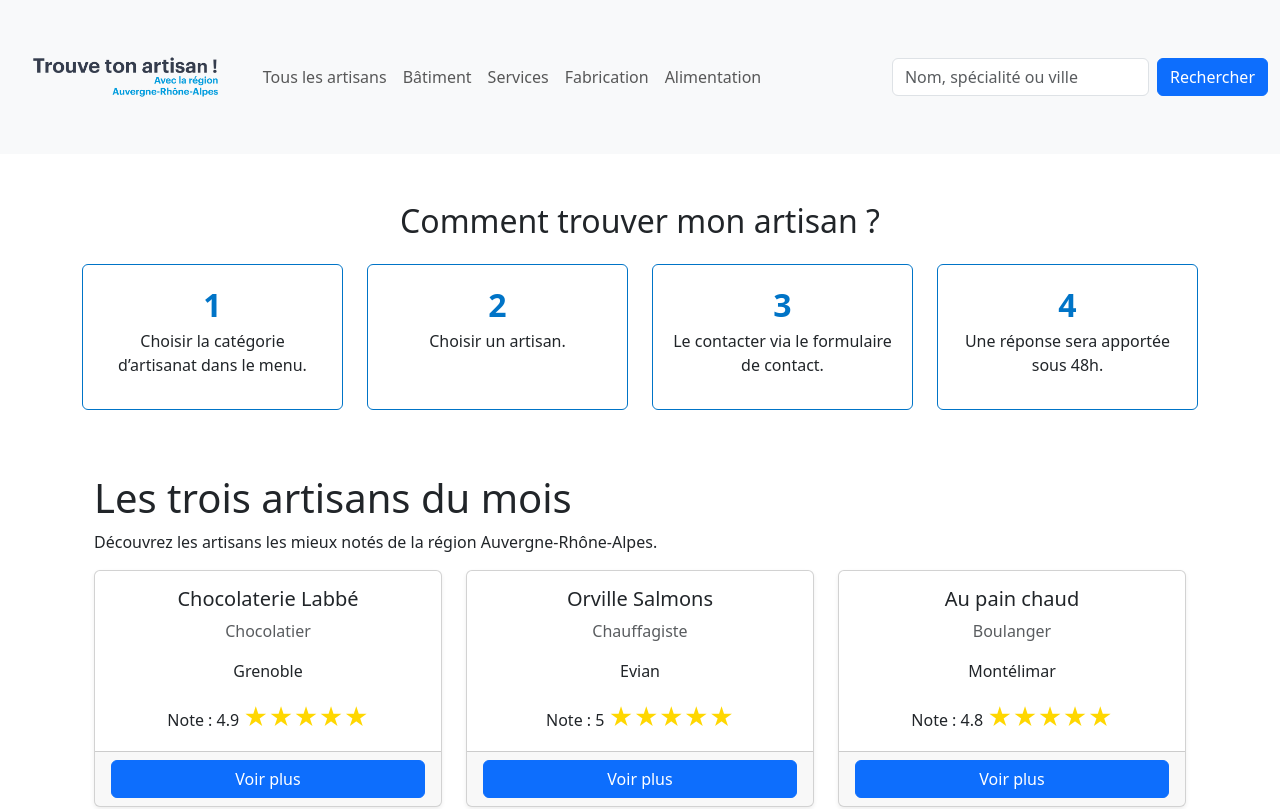
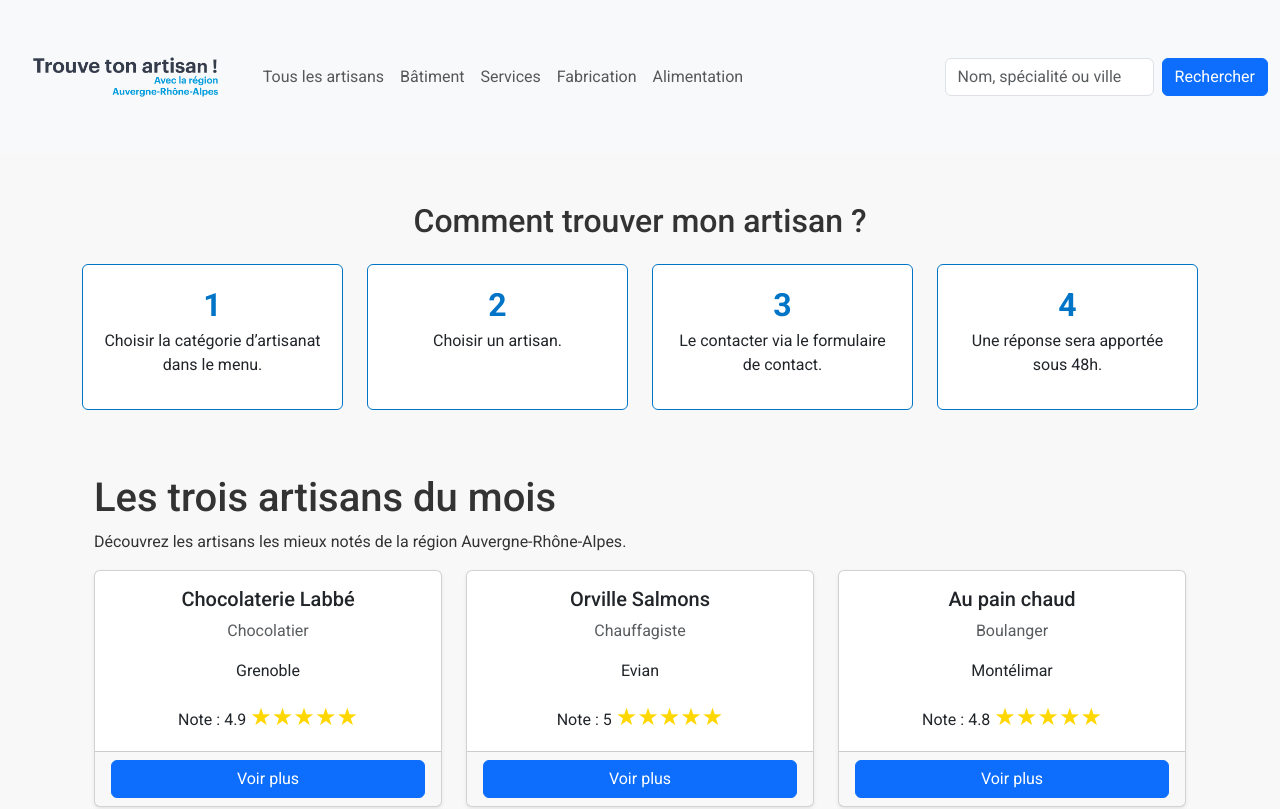
Before and after one commit to StephaneNewbieDev/projet-app-angular-1, an Angular app: page / in a window 1280 px wide. Shown: the top 809 px of the page. Built offline with nearby package versions, Linux system fonts and the light colour scheme.

Commit message:
add last

```diff
--- a/src/app/pages/home/home.scss
+++ b/src/app/pages/home/home.scss
@@ -8,11 +8,13 @@
     border-color: #0074c7;
   }
 }
+
 .artisans-of-the-month {
   .card {
     border-color: #f1f8fc;
   }
 }
+
 .stars-filled {
   color: gold; /* Ou toute autre couleur de jaune que tu préfères */
   font-size: 1.5em; /* Ajuste la taille si tu veux */
--- a/src/styles.scss
+++ b/src/styles.scss
@@ -1,5 +1,6 @@
-/* Importation de polices de caractères */
+/* Importation de polices de caractères et de Bootstrap */
 @import url('https://fonts.googleapis.com/css2?family=Roboto:wght@300;400;500;700&display=swap');
+@import 'bootstrap/scss/bootstrap';
 
 /* Styles globaux pour le corps de la page */
 body {
@@ -14,15 +15,13 @@ body {
 a {
   color: #0056b3; /* Bleu standard */
   text-decoration: none;
+}
 
-  &:hover {
-    text-decoration: underline;
-  }
+/* Correction de la règle a:hover */
+a:hover {
+  text-decoration: underline;
 }
 
 .stars-filled {
   color: gold;
 }
-
-
-@import 'bootstrap/scss/bootstrap';
```
